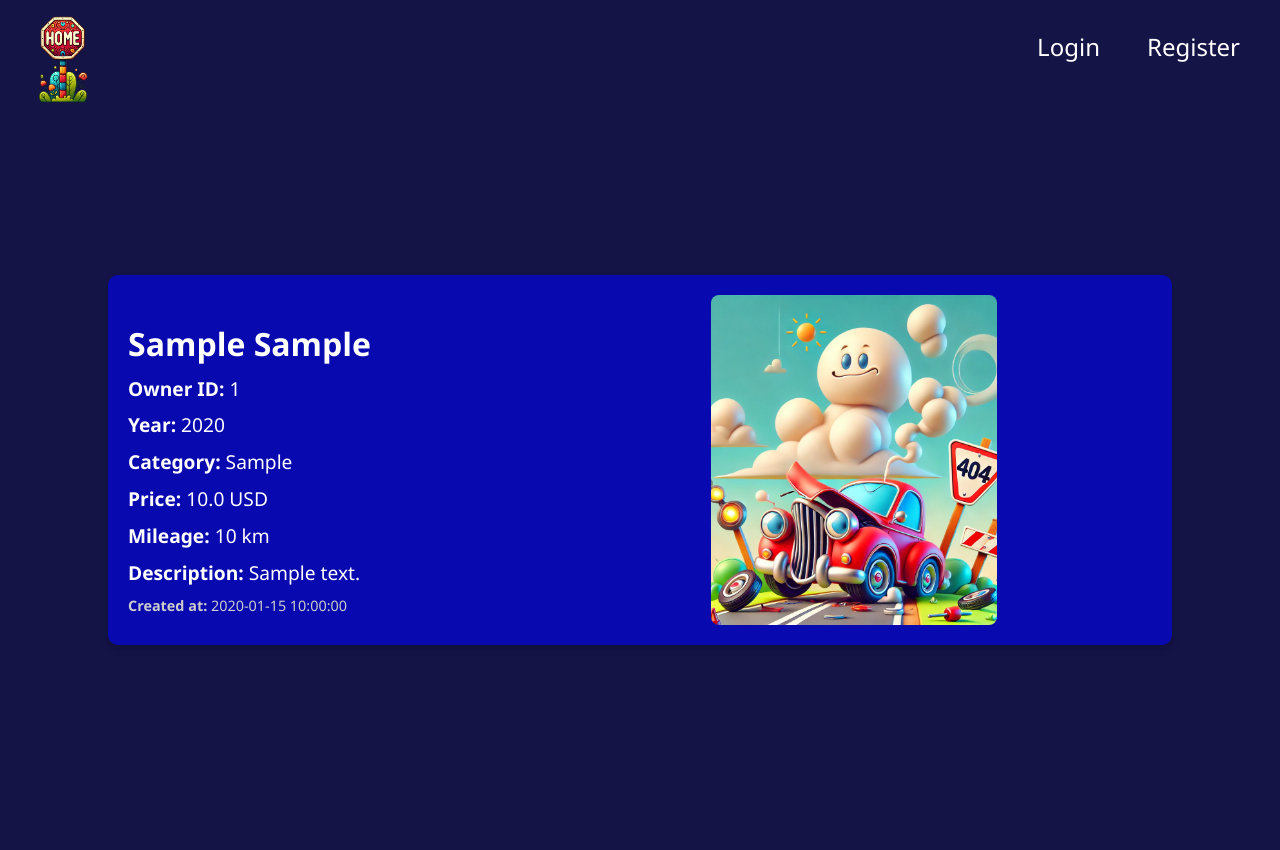
After one commit to PetioNedev/Python_Project, a Flask app: page /car/1 in a window 1280 px wide. The commit adds this page. Run offline with Flask 3, Linux system fonts and the light colour scheme; tables that the repository leaves empty hold one stand-in row (values such as "Sample post"); parts of the project's set-up code (start-up, migrations or seed data) failed here and were passed over.

Commit message:
Added individual car pages and home navigation button (custom image)

```diff
--- a/src/routes.py
+++ b/src/routes.py
@@ -196,3 +196,13 @@ def my_listings(my_username):
         return redirect(url_for("catalog", user=session_username))
     else:
         return redirect(url_for("login", message="Log in your profile!"))
+
+
+@app.route("/car/<car_id>")
+def car(car_id):
+    images = get_single_car_images(car_id)
+    this_car = Car.query.get_or_404(car_id)
+
+    return render_template(
+        "listing.html", images=images, my_username=session.get("username"), car=this_car
+    )
--- a/src/templates/buttons.html
+++ b/src/templates/buttons.html
@@ -11,14 +11,31 @@
         transition: background-color 0.3s;
     }
 
-            .btn-secondary, .btn-register {
-            position: absolute; /* Абсолютно позициониране */
-            top: 10px;          /* Разстояние от горния ръб */
+    .btn-secondary, .btn-register, .btn-home {
+        position: absolute;
+        top: 10px;
+    }
+
+    .btn-home {
+        left: 10px;
+        background: none;
+        border: none;
+        cursor: pointer;
+    }
+
+    .btn-home img {
+        width: 100px;
+        height: auto;
+        transition: transform 0.2s ease-in-out;
+    }
+
+    .btn-home img:hover {
+        transform: scale(1.1);
     }
 
     .btn-secondary {
         background-color: #141447;
-                right: 150px; /* Разстояние от десния ръб (за да има място за регистрация) */
+        right: 150px;
     }
 
     .btn-secondary:hover {
@@ -27,14 +44,17 @@
 
     .btn-register {
         background-color: #141447;
-                right: 10px; /* Позиционирането директно до десния ръб */
+        right: 10px;
     }
 
     .btn-register:hover {
         background-color: #2323c2;
     }
+</style>
 
-        </style>
+        <a href="/" class="btn-home">
+            <img src="{{ url_for('static', filename='home.png') }}" alt="Home">
+        </a>
 
         {% if my_username %}
         <a href="/profile/{{my_username}}" class="btn btn-secondary">{{my_username}}</a>
--- /dev/null
+++ b/src/templates/listing.html
@@ -0,0 +1,105 @@
+<!DOCTYPE html>
+<html lang="en">
+<head>
+    <meta charset="UTF-8">
+    <meta name="viewport" content="width=device-width, initial-scale=1.0">
+    <title>{{ car.brand }} {{ car.model }} - Listing</title>
+    <style>
+        body {
+            font-family: 'Segoe UI', Tahoma, Geneva, Verdana, sans-serif;
+            background-color: #141447;
+            margin: 0;
+            color: white;
+            display: flex;
+            justify-content: center;
+            align-items: center;
+            flex-direction: column;
+            min-height: 100vh;
+            padding-top: 50px;
+        }
+        .listing-container {
+            background: #0909b0;
+            padding: 20px;
+            border-radius: 10px;
+            box-shadow: 0 4px 8px rgba(0, 0, 0, 0.2);
+            width: 80%;
+            max-width: 1200px;
+            display: flex;
+            flex-direction: column;
+            align-items: center;
+            text-align: center;
+            margin-top: 20px;
+        }
+        .content-container {
+            display: flex;
+            justify-content: space-between;
+            width: 100%;
+            gap: 30px;
+        }
+        .info-section {
+            flex: 1;
+            text-align: left;
+            font-size: 1.2rem;
+        }
+        .info-section h2 {
+            font-size: 2rem;
+            margin-bottom: 10px;
+        }
+        .info-section p {
+            margin: 8px 0;
+            line-height: 1.5;
+        }
+        .small-text {
+            font-size: 0.9rem;
+            color: #ccc;
+        }
+        .gallery {
+            flex: 1.5;
+            display: flex;
+            flex-wrap: wrap;
+            gap: 10px;
+            justify-content: center;
+        }
+        .gallery img {
+            width: 48%;
+            height: auto;
+            border-radius: 8px;
+            object-fit: cover;
+            transition: transform 0.3s ease-in-out;
+        }
+        .gallery img:hover {
+            transform: scale(2);
+        }
+    </style>
+</head>
+<body>
+    {% include "buttons.html" %}
+
+    <div class="listing-container">
+        <div class="content-container">
+            <div class="info-section">
+                <h2>{{ car.brand }} {{ car.model }}</h2>
+                <p><strong>Owner ID:</strong> {{ car.user_id }}</p>
+                <p><strong>Year:</strong> {{ car.year }}</p>
+                <p><strong>Category:</strong> {{ car.category }}</p>
+                <p><strong>Price:</strong> {{ car.price }} USD</p>
+                <p><strong>Mileage:</strong> {{ car.mileage }} km</p>
+                <p><strong>Description:</strong> {{ car.description }}</p>
+                <p class="small-text"><strong>Created at:</strong> {{ car.created_at }}</p>
+            </div>
+
+            <div class="gallery">
+                {% if images %}
+                    {% for img in images %}
+                        <img src="{{ url_for('static', filename='cars_img/' + img) }}" alt="Car Image">
+                    {% endfor %}
+                {% else %}
+                    <img src="{{ url_for('static', filename='404_car_shop.webp') }}" alt="No Image Available">
+                {% endif %}
+            </div>
+        </div>
+    </div>
+
+
+</body>
+</html>
```
Also changed, not shown: src/templates/catalog.html (+2 -78 lines), src/static/home.png (added). Lines whose indentation alone changed are shown as unchanged.
